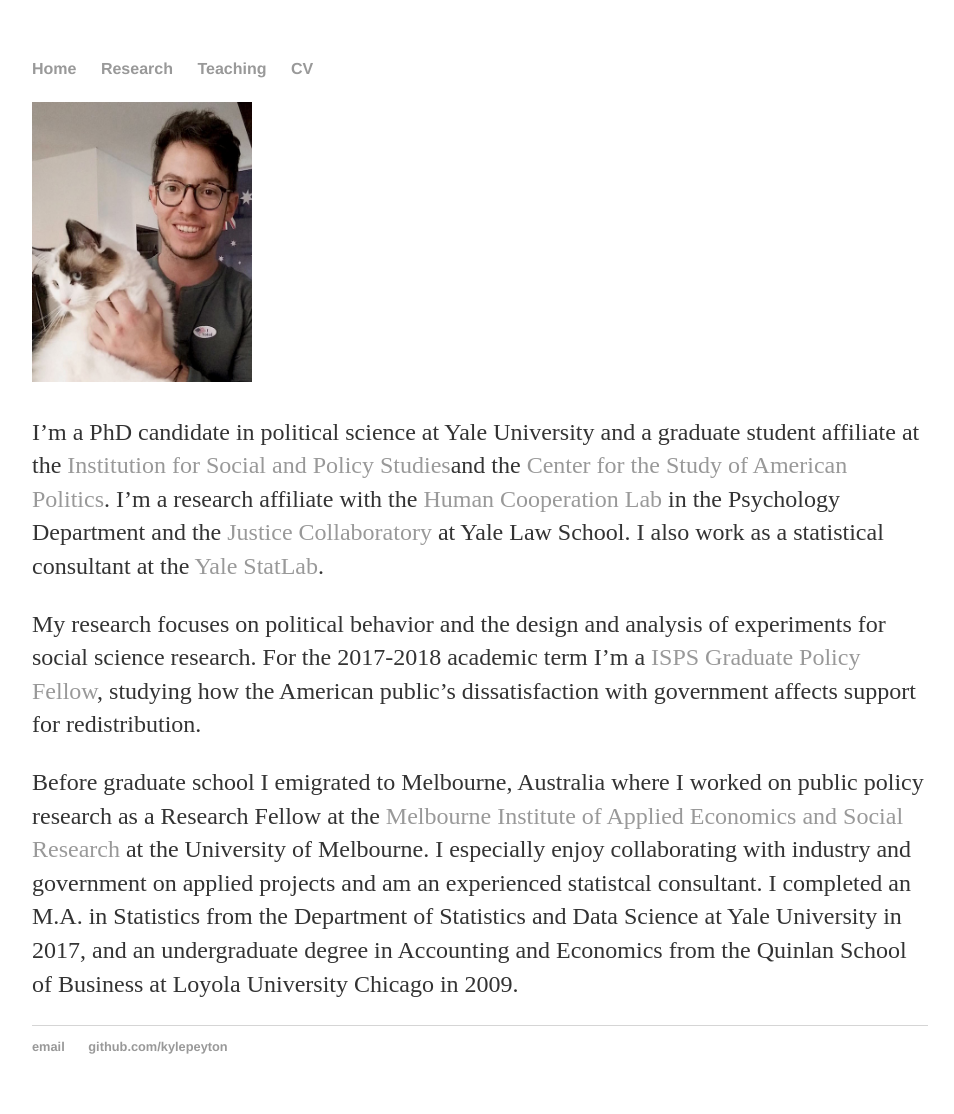
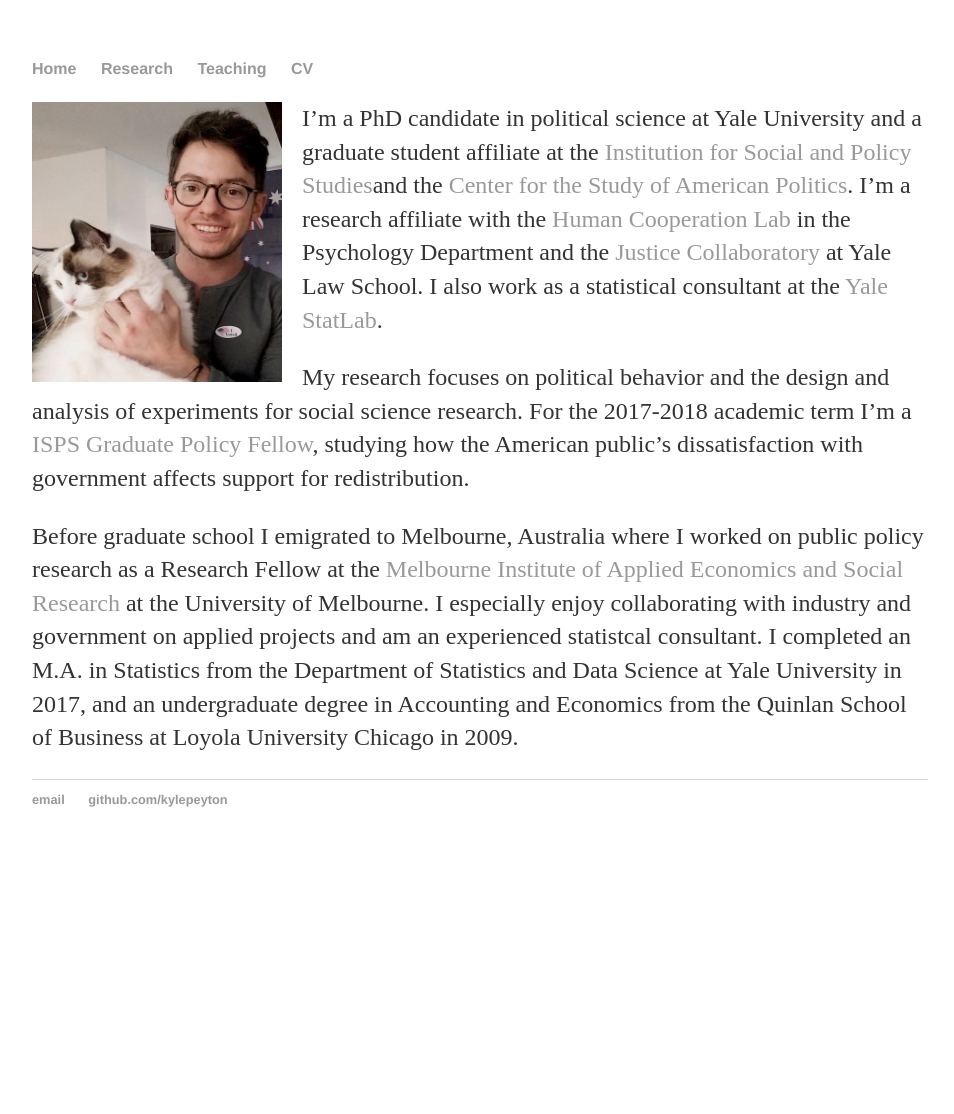
Before and after one commit to kylepeyton/kylepeyton.github.io, a Jekyll site: the page built from index.markdown, in a window 1280 px wide. Shown: the whole page, without its empty margins (160-1114 px from the left). Built offline with Jekyll 4.4.1, drawn with Linux system fonts in a browser that asks for light colours; after the commit the page ends 900 px from its top, so only the background shows below that.

Commit message:
Update index.markdown

```diff
--- a/index.markdown
+++ b/index.markdown
@@ -2,8 +2,7 @@
 layout: default
 title: "Home"
 ---
-
-<img src="/assets/pic.jpg" alt = "pic" width = "220" style = "float" height = "280" />
+<img src="/assets/pic.jpg" alt = "pic" width = "220" height = "280" style="float: left; width: 250px; margin: 0 20px 10px 0"/>
 
 I'm a PhD candidate in political science at Yale University and a graduate student affiliate at the
 [Institution for Social and Policy Studies](https://isps.yale.edu/)and the
```
